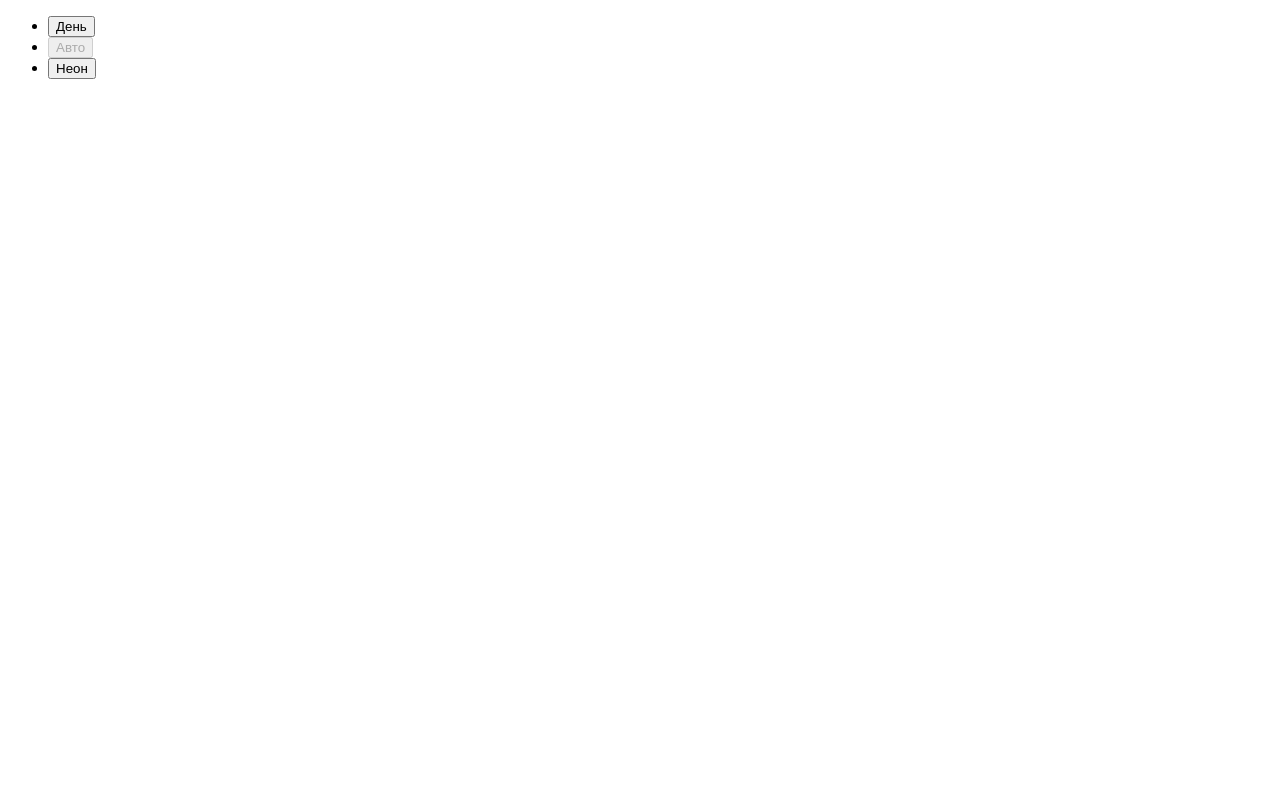
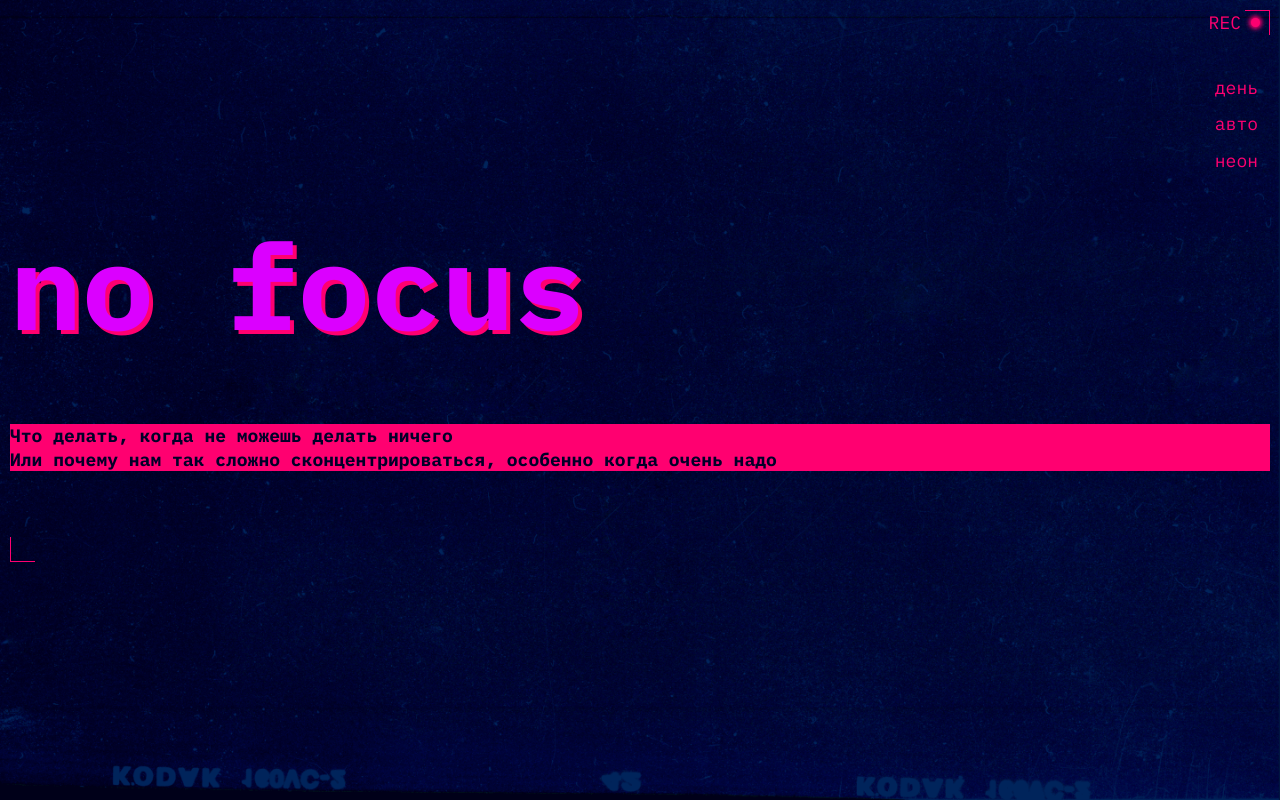
Before and after one commit to glebatyginko/slozhno-sosredotochitsya, a plain HTML site: page index.html in a window 1280 px wide. Drawn offline with Linux system fonts and the light colour scheme.

Commit message:
header is done

```diff
--- a/index.html
+++ b/index.html
@@ -4,10 +4,21 @@
     <meta charset="UTF-8" />
     <meta http-equiv="X-UA-Compatible" content="IE=edge" />
     <meta name="viewport" content="width=device-width, initial-scale=1.0" />
+    <meta name="color-scheme" content="dark light" />
+    <link rel="stylesheet" href="./fonts/fonts.css" />
+    <link rel="stylesheet" href="./styles/globals.css" />
+    <link rel="stylesheet" href="./styles/variables.css" />
+    <link rel="stylesheet" href="./styles/style.css" />
+    <link rel="stylesheet" href="./styles/dark.css" />
+    <link rel="stylesheet" href="./styles/light.css" />
+    <link rel="icon" href="./images/favicon.ico" sizes="any">
+    <link rel="icon" href="./images/favicon.svg" type="image/svg+xml">
+    <link rel="apple-touch-icon" href="./images/mobile-icon.png">
     <title>Сложно сосредоточиться</title>
   </head>
   <body class="page">
     <header class="header decorated-zone">
+      <span class="header__decorative-element" aria-hidden="true">rec</span>
       <nav class="header__theme-menu">
         <ul class="header__theme-menu-list">
           <li class="header__theme-menu-item">
@@ -34,6 +45,10 @@
           </li>
         </ul>
       </nav>
+      <h1 class="header__title">no focus</h1>
+      <p class="header__text title-decor">
+        Что делать, когда не можешь делать ничего<br />Или почему нам так сложно сконцентрироваться, особенно когда очень надо
+      </p>
     </header>
     <script src="./scripts/script.js"></script>
   </body>
--- a/styles/style.css
+++ b/styles/style.css
@@ -1,5 +1,106 @@
 /* Основные стили проекта. Это стили для темы, которую вы верстаете первой. */
 
 .page {
-  /* сохраните в разметке и стилях класс page. На его основе работает скрипт. */
+  font-family: var(--fonts);
+  font-weight: normal;
+  font-size: 18px;
+  line-height: 1.3em;
+  color: var(--text-color);
+  background-image: var(--bg-image);
+  background-repeat: no-repeat;
+  background-position: center;
+  background-size: cover;
+  object-fit: cover;
+  background-attachment: fixed;
 }
+
+.header {
+  display: grid;
+  grid-template-rows: minmax(228px, 1fr) min-content minmax(228px, 1fr);
+  align-items: center;
+  padding: 10px;
+}
+
+.decorated-zone {
+  position: relative;
+}
+
+.decorated-zone::before {
+  content: '';
+  inline-size: 25px;
+  block-size: 25px;
+  border-block-start: 1px solid var(--accent-color);
+  border-inline-end: 1px solid var(--accent-color);
+  position: absolute;
+  top: 10px;
+  right: 10px;
+}
+
+.decorated-zone::after {
+  content: '';
+  inline-size: 25px;
+  block-size: 25px;
+  border-block-end: 1px solid var(--accent-color);
+  border-inline-start: 1px solid var(--accent-color);
+  position: absolute;
+  bottom: 10px;
+  left: 10px;
+}
+
+.header__decorative-element {
+  position: absolute;
+  display: flex;
+  gap: 10px;
+  top: 11px;
+  right: 20px;
+  color: var(--accent-color);
+  text-transform: uppercase;
+}
+
+.header__decorative-element::after {
+  content: '';
+  block-size: 9px;
+  inline-size: 9px;
+  border-radius: 50%;
+  background-color: var(--accent-color);
+  box-shadow: 0px 0px 4px 2px var(--accent-color);
+  align-self: center;
+}
+
+.header__theme-menu {
+  justify-self: end;
+}
+
+.header__theme-menu-list {
+  display: flex;
+  flex-direction: column;
+  gap: 13px;
+}
+
+.header__theme-menu-button {
+  padding: 0 12px;
+  border: none;
+  line-height: 18px;
+  background-color: transparent;
+  color: var(--accent-color);
+  text-transform: lowercase;
+}
+
+.header__title {
+  font-size: clamp(7.25rem, 7.0115rem + 1.0178vw, 7.5rem);
+  font-weight: bold;
+  line-height: 95.7px;
+  color: var(--title-color);
+  text-shadow: 4px 4px 0 var(--accent-color);
+}
+
+.header__text {
+  font-weight: bold;
+  line-height: 23.4px;
+  color: var(--sub-title-text);
+}
+
+/* TITLE-DECOR */
+.title-decor {
+  background-color: var(--accent-color);
+}
--- a/styles/variables.css
+++ b/styles/variables.css
@@ -2,3 +2,12 @@
   Переменные для вашего проекта
   и их переопределение под различные устройства
 */
+
+:root {
+  --accent-color: #FF0070;
+  --title-color: #DB00FF;
+  --text-color: #F1B2CE;
+  --sub-title-text: #000028;
+  --fonts: 'IBM Plex mono', Menlo, Consolas, monospace;
+  --bg-image: url('../images/cover-image-dark.png');
+}
```
Also changed, not shown: 1 other file.
